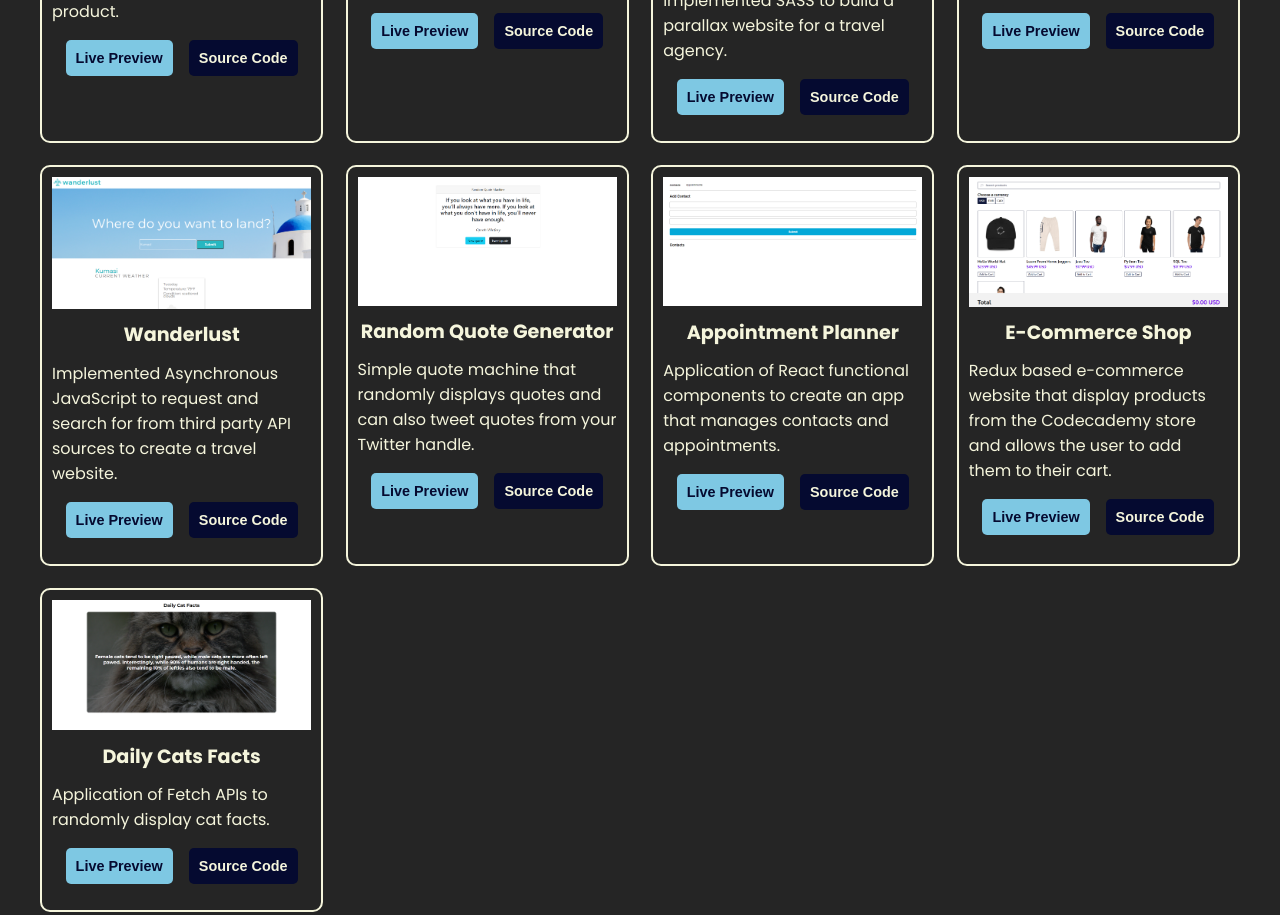
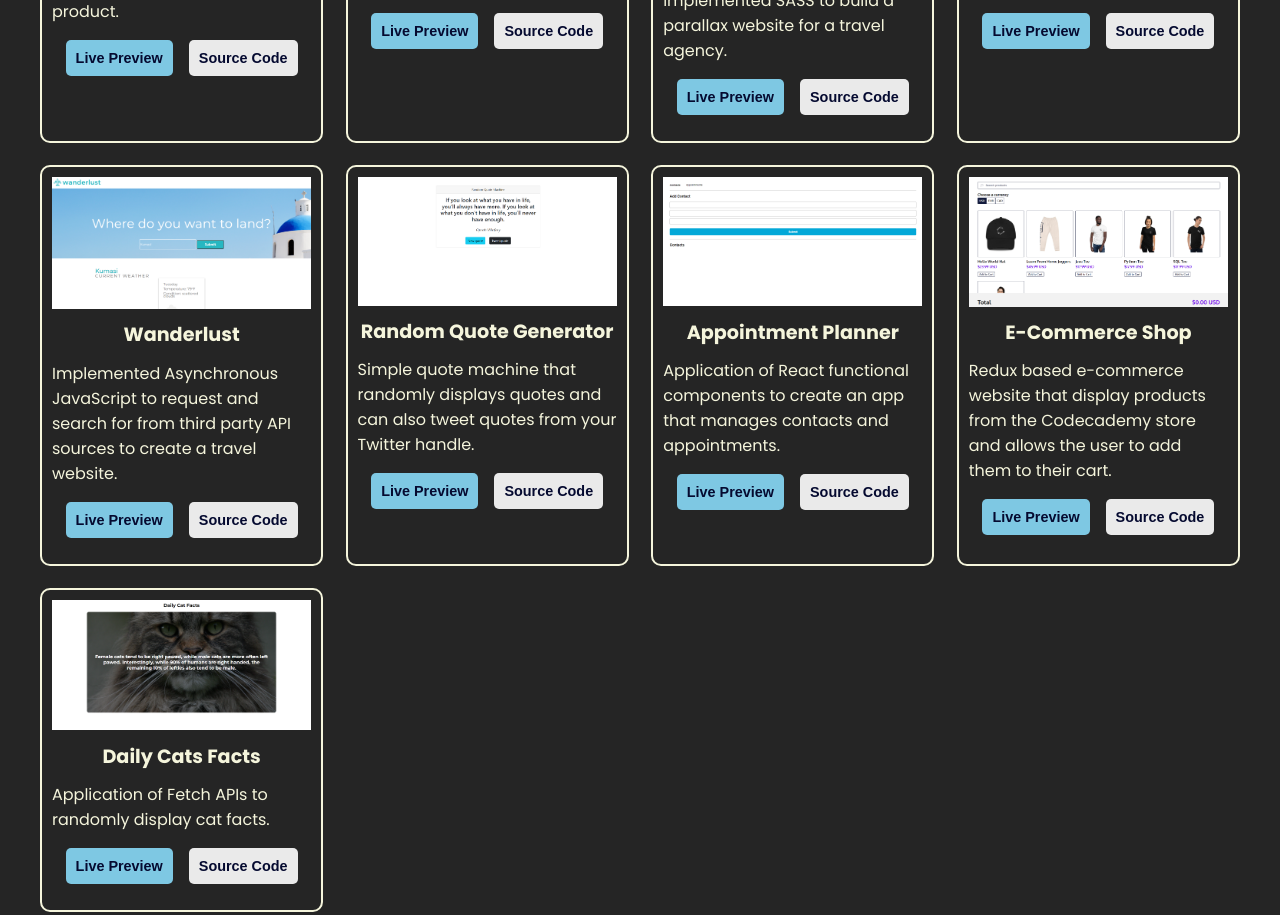
Before and after one commit to Nicholas-Darko-Brown/myPortfolio, a plain HTML site: page index.html in a window 1280 px wide. Shown: the part 1663-2578 px from the top of the page. Drawn offline with nearby package versions, Linux system fonts and the light colour scheme.

Commit message:
Updated button

```diff
--- a/src/css/style.css
+++ b/src/css/style.css
@@ -257,8 +257,8 @@ h5 {
 }
 
 .source-code {
-  background-color: #050a30;
-  color: beige;
+  background-color: rgba(255, 255, 255, 0.904);
+  color: #050a30;
 }
 
 .source-code:hover {
--- a/src/js/index.js
+++ b/src/js/index.js
@@ -1,3 +1,4 @@
+//Hamburger Menu
 const hamburger = document.getElementById("hamburger");
 const navList = document.getElementById("nav-list");
 
```
